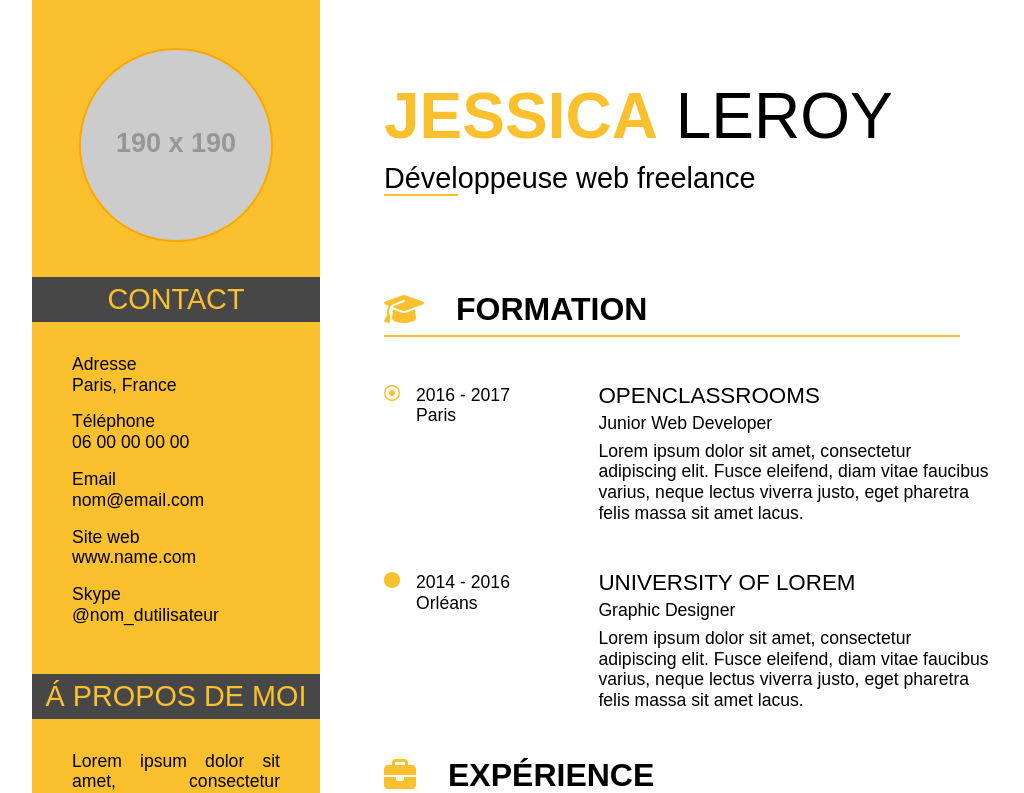
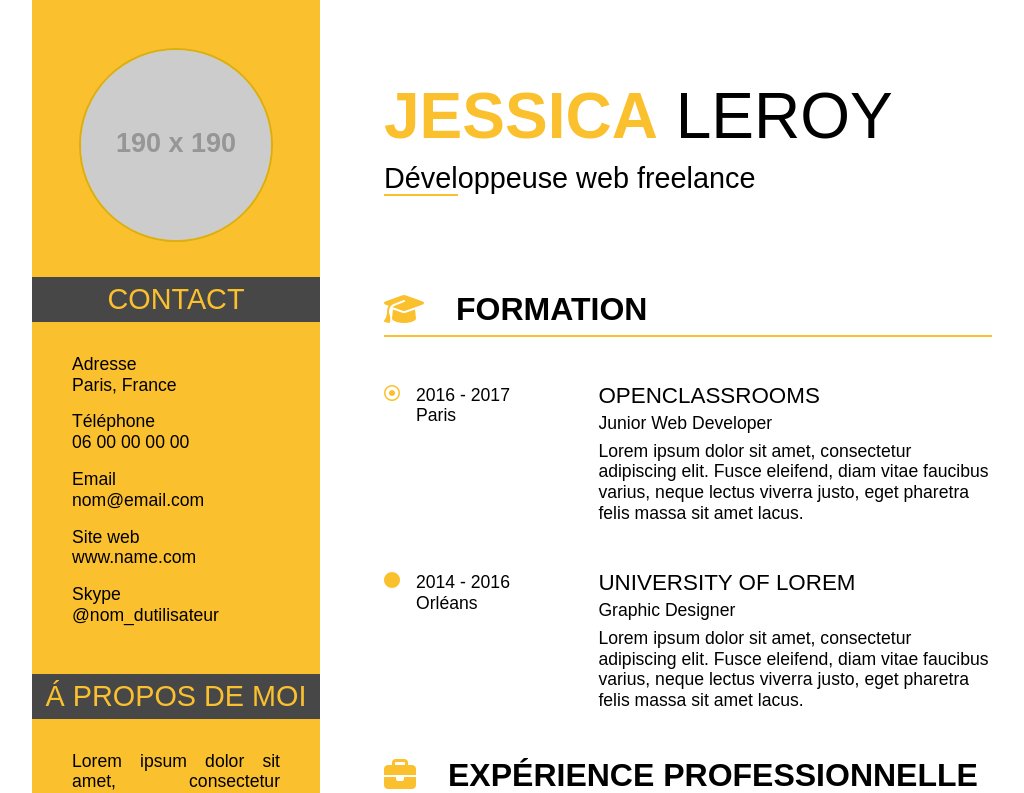
Before and after one commit to GuillaumeBarbotin/test, a plain HTML site: page index.html in a window 1024 px wide. Shown: the top 793 px of the page. Drawn offline with Linux system fonts and the light colour scheme; placeholder pictures from the web are drawn by us; a web font is replaced by a local one.

Commit message:
new commit

```diff
--- a/style.css
+++ b/style.css
@@ -34,7 +34,7 @@ figure {
 }
 figure img {
     border-radius: 50%;
-    border: solid 2px orange;
+    border: solid 2px rgb(218, 175, 18);
     margin: 3rem 0 2rem;
 }
 .title {
@@ -106,7 +106,7 @@ h2 span {
     font-weight: bold;
     padding-bottom: .6rem;
     border-bottom: solid 2px #FBC02D;
-    margin: 1rem 2rem 3rem 0;
+    margin: 1rem 0 3rem 0;
     display: flex;
 }
 .content h3 i {
@@ -158,12 +158,16 @@ h5 {
 @media (min-width: 768px) and (max-width: 991.98px) {
     .container {
         width: 720px;
+        flex-direction: column;
     }
 }
 /* RD large => écrans PC < 12 pouces */
 @media (min-width: 992px) and (max-width: 1199.98px) {
     .container {
         width: 960px;
+    }
+    h3 {
+        font-size: 1.8rem;
     }
 }
 /* RD extra-large => écrans PC > 12 pouces et TV */
```
